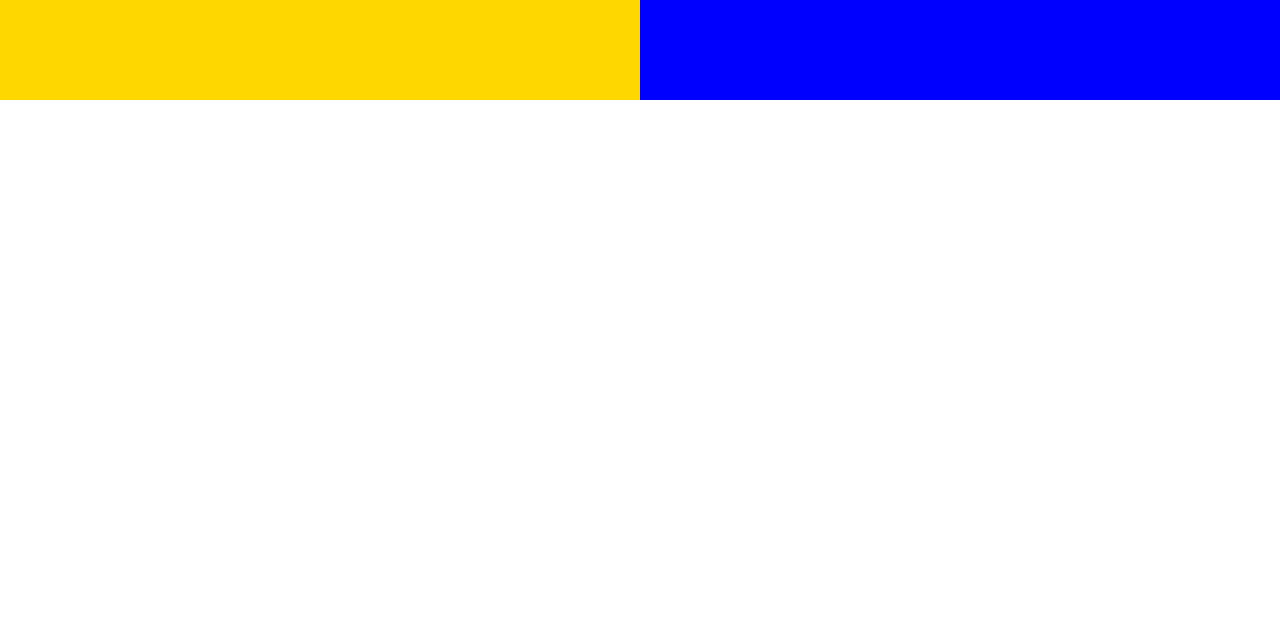
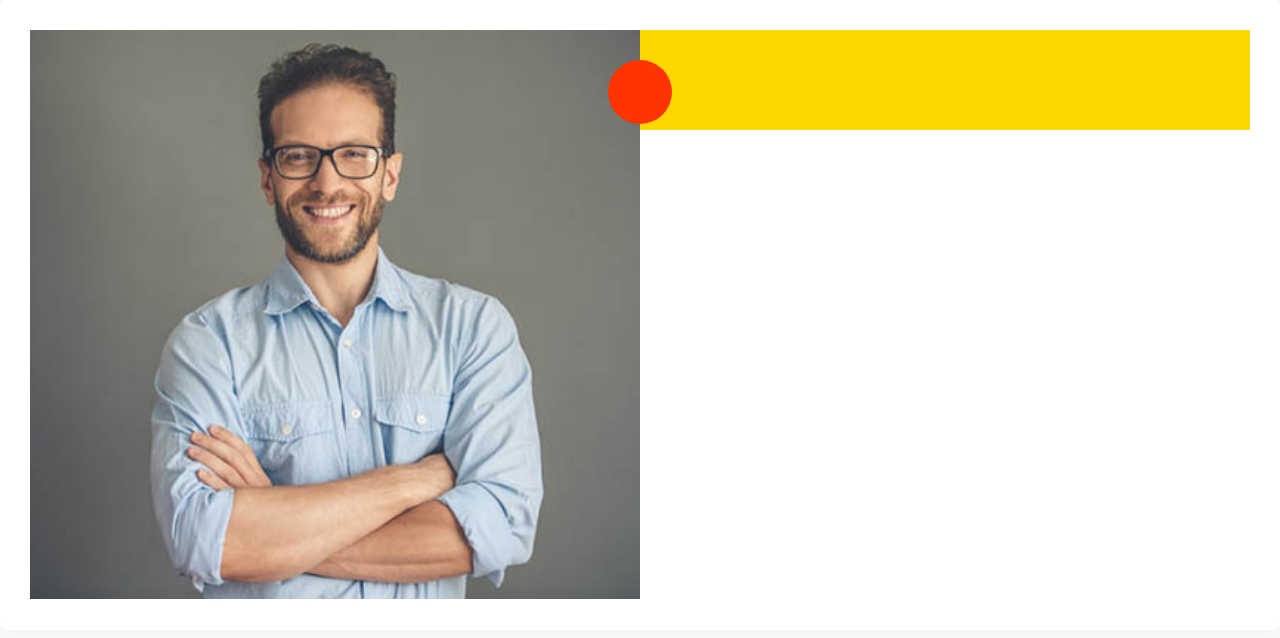
Before and after one commit to MetodyAleksov/Moshify, a plain HTML site: page index.html in a window 1280 px wide. Drawn offline with Linux system fonts and the light colour scheme.

Commit message:
added testemonial el

```diff
--- a/CSS/style.css
+++ b/CSS/style.css
@@ -168,6 +168,10 @@ li {
   fill: var(--primaryColor);
 }
 
+.icon--white {
+  fill: white;
+}
+
 .icon-container {
   align-items: center;
   background: #f3f9fa;
@@ -176,6 +180,10 @@ li {
   height: 64px;
   justify-content: center;
   width: 64px;
+}
+
+.icon-container--accent {
+  background-color: var(--accentColor);
 }
 
 /* buttons */
@@ -444,3 +452,18 @@ li {
     grid-template-columns: 1fr 1fr;
   }
 }
+/*Testemonial*/
+.testimonial {
+  padding: 3rem;
+}
+.testimonial__image {
+  position: relative;
+}
+.testimonial__image > img {
+  width: 100%;
+}
+.testimonial__image > .icon-container {
+  position: absolute;
+  top: 3rem;
+  right: -32px;
+}
--- a/index.html
+++ b/index.html
@@ -15,9 +15,18 @@
     <link rel="stylesheet" href="CSS/style.css" />
   </head>
   <body>
-    <div class="grid grid--1x2">
-      <div style="height: 100px; background: gold"></div>
-      <div style="height: 100px; background: blue"></div>
+    <div class="card testimonial">
+      <div class="grid grid--1x2">
+        <div class="testimonial__image">
+          <img src="images/testimonial.jpg" alt="a happy smiling customer" />
+          <span class="icon-container icon-container--accent">
+            <svg class="icon icon--white">
+              <use xlink:href="images/sprite.svg#quotes"></use>
+            </svg>
+          </span>
+        </div>
+        <div style="height: 100px; background: gold"></div>
+      </div>
     </div>
   </body>
 </html>
```
Also changed, not shown: images/testimonial.jpg (added).
